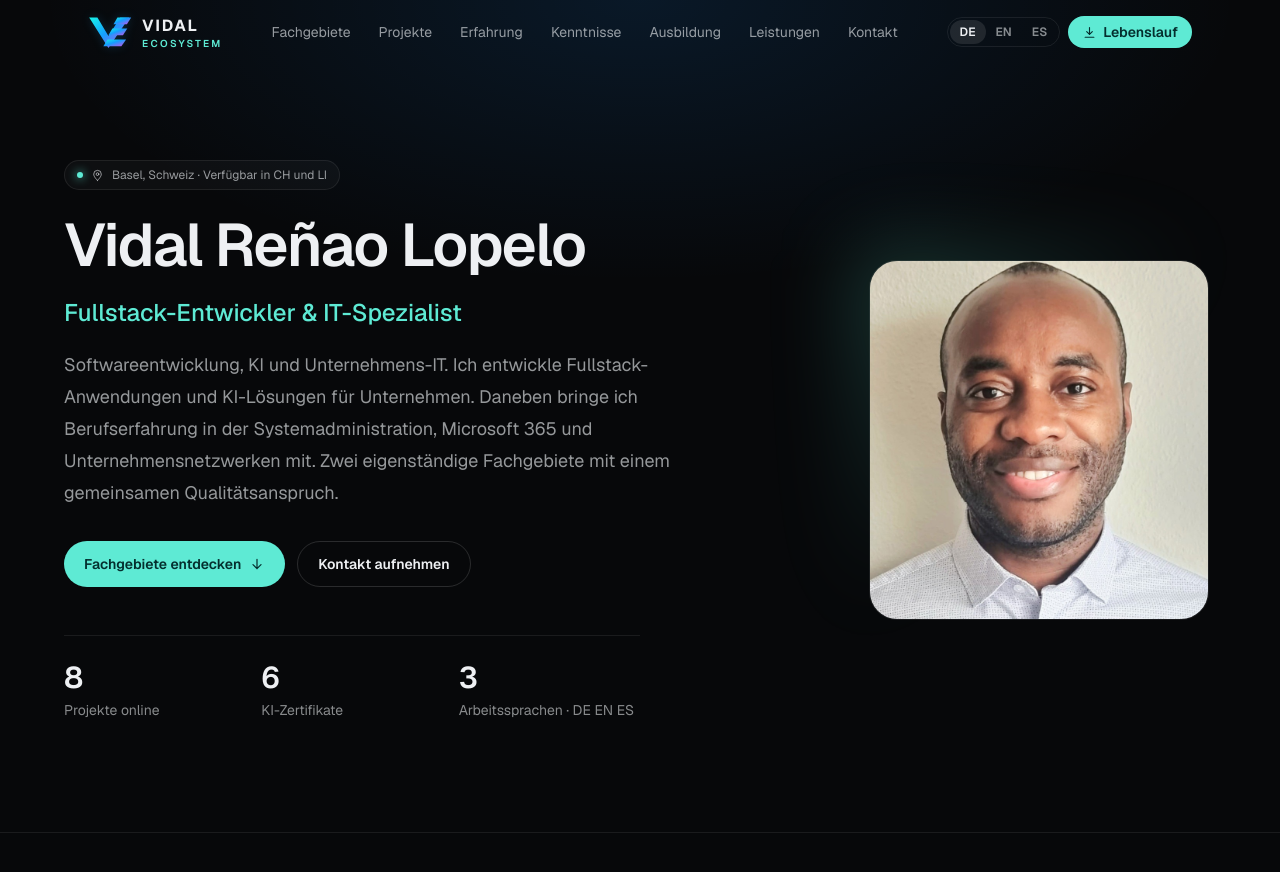
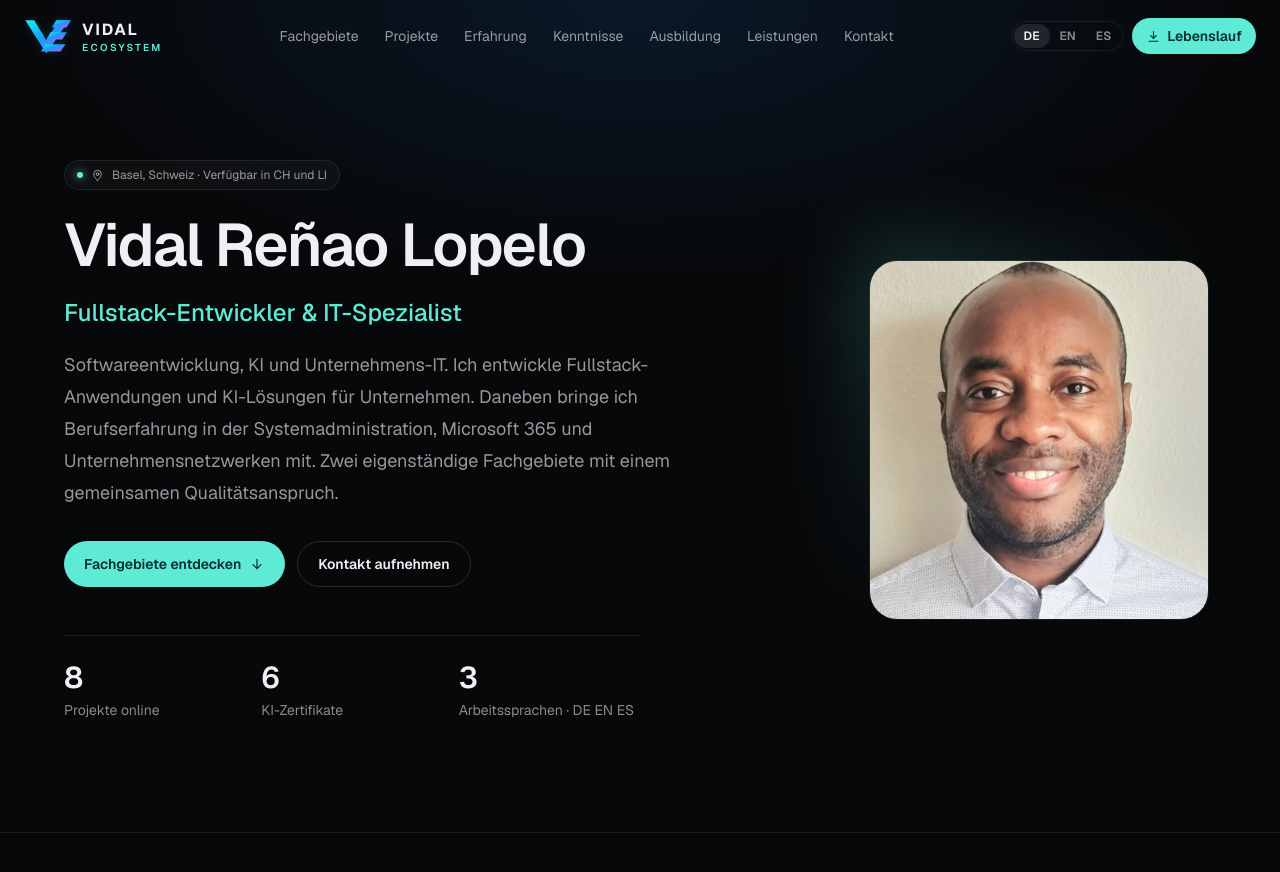
Before and after one commit to vidal-renao/vidal-pro-portfolio, a Next.js app: page /de in a window 1280 px wide. Shown: the top 872 px of the page. Built offline with nearby package versions, Linux system fonts and the light colour scheme.

Commit message:
style(nav): responsive premium header with safe seven-item navigation

```diff
--- a/components/layout/SiteHeader.tsx
+++ b/components/layout/SiteHeader.tsx
@@ -58,15 +58,15 @@ export function SiteHeader({ locale, brand, sections, labels }: Props) {
     <>
       <a href="#main" className="sr-only focus:not-sr-only focus:fixed focus:left-4 focus:top-4 focus:z-[60] focus:rounded-lg focus:bg-accent focus:px-4 focus:py-2 focus:text-accent-ink">{labels.skip}</a>
       <header className={`fixed inset-x-0 top-0 z-50 transition-colors duration-300 ${scrolled || open ? "border-b border-line bg-bg/85 backdrop-blur-xl" : "border-b border-transparent"}`}>
-        <div className="mx-auto flex h-16 max-w-6xl items-center justify-between gap-4 px-4 sm:px-6">
+        <div className="mx-auto flex h-[72px] max-w-7xl items-center justify-between gap-3 px-4 sm:px-6">
           <a href="#top" aria-label={`${brand} — VIDAL ECOSYSTEM`} className="group flex shrink-0 items-center gap-2.5 font-semibold tracking-tight text-ink">
-            <BrandMark className="h-9 w-11 shrink-0" />
+            <BrandMark className="h-10 w-12 shrink-0" />
             <span className="flex flex-col leading-tight">
               <span className="text-sm font-bold tracking-[0.12em] sm:text-base">VIDAL</span>
               <span className="text-[9px] font-semibold tracking-[0.23em] text-accent sm:text-[10px]">ECOSYSTEM</span>
             </span>
           </a>
-          <nav aria-label="Main" className="hidden items-center gap-1 lg:flex">
+          <nav aria-label="Main" className="hidden items-center gap-0.5 xl:flex">
             {sections.map((s) => (
               <a key={s.id} href={`#${s.id}`} aria-current={active === s.id ? "location" : undefined}
                 className={`rounded-full px-3 py-1.5 text-sm transition-colors ${active === s.id ? "bg-white/[0.07] text-ink" : "text-muted hover:text-ink"}`}>
@@ -76,16 +76,16 @@ export function SiteHeader({ locale, brand, sections, labels }: Props) {
           </nav>
           <div className="flex items-center gap-2">
             <div className="hidden sm:block">{languageSwitch}</div>
-            <a href="#cv" className="hidden items-center gap-1.5 rounded-full bg-accent px-3.5 py-1.5 text-sm font-semibold text-accent-ink transition-colors hover:bg-accent-strong md:inline-flex">
+            <a href="#cv" className="hidden items-center gap-1.5 rounded-full bg-accent px-3.5 py-2 text-sm font-semibold text-accent-ink transition-colors hover:bg-accent-strong xl:inline-flex">
               <Download size={15} />{labels.cv}
             </a>
             <button type="button" onClick={() => setOpen((v) => !v)} aria-expanded={open} aria-controls="mobile-nav" aria-label={open ? labels.close : labels.menu}
-              className="flex h-10 w-10 items-center justify-center rounded-full border border-line text-ink lg:hidden">
+              className="flex h-10 w-10 items-center justify-center rounded-full border border-line text-ink xl:hidden">
               {open ? <Close /> : <Menu />}
             </button>
           </div>
         </div>
-        <div id="mobile-nav" hidden={!open} className="border-t border-line px-4 pb-6 pt-3 lg:hidden">
+        <div id="mobile-nav" hidden={!open} className="max-h-[calc(100dvh-72px)] overflow-y-auto border-t border-line bg-bg/95 px-4 pb-6 pt-3 shadow-2xl backdrop-blur-xl xl:hidden">
           <nav aria-label="Mobile" className="flex flex-col">
             {sections.map((s) => (
               <a key={s.id} href={`#${s.id}`} onClick={() => setOpen(false)}
```
